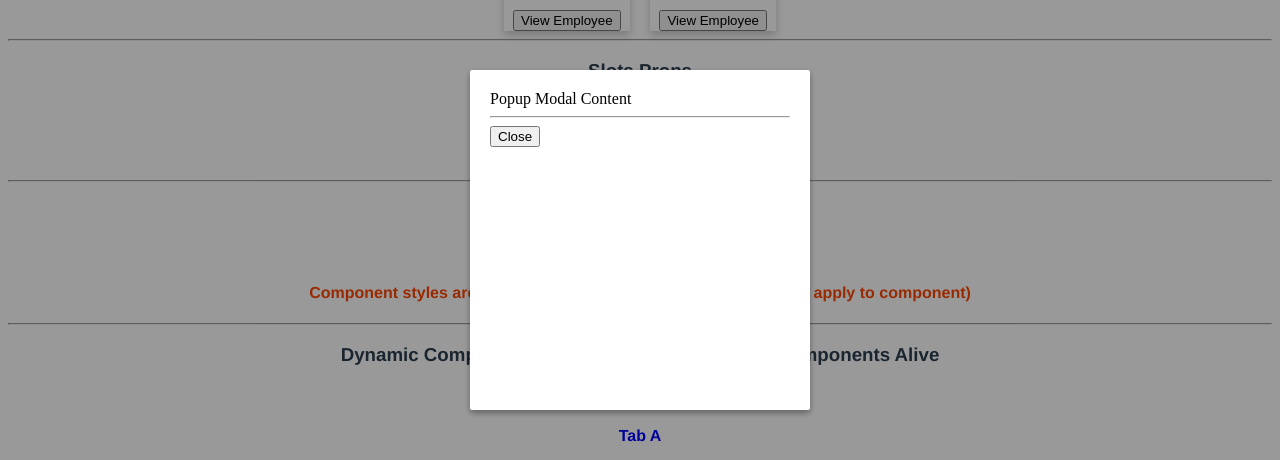
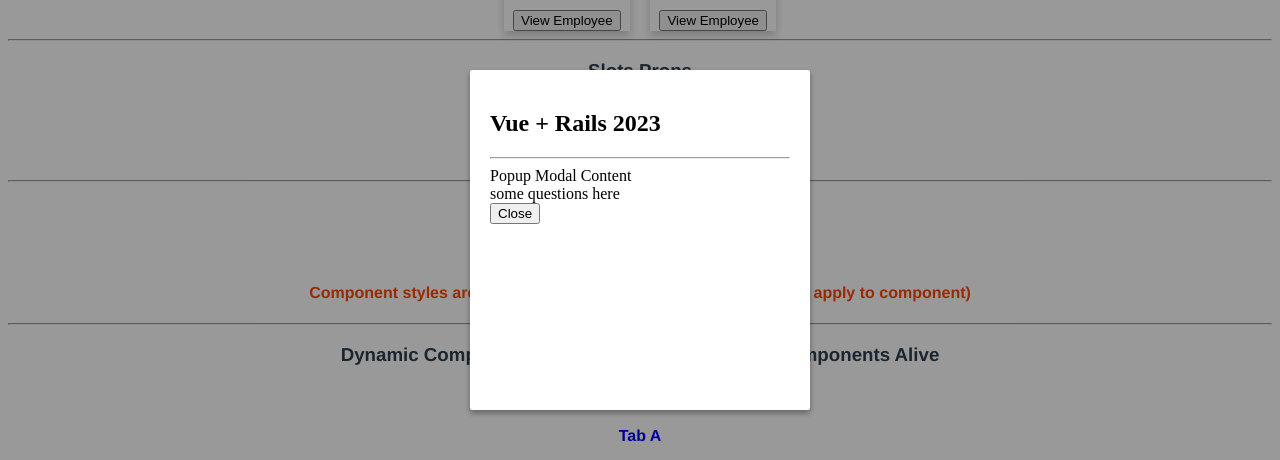
Before and after one commit to valcaro87/vueJS-courses, a Vue app: page / in a window 1280 px wide. Both pictures are taken after a click on the button "Show Modal". Shown: the part 6105-6565 px from the top of the page. Built offline with nearby package versions, Linux system fonts and the light colour scheme.

Commit message:
modal and props improvements

```diff
--- a/src/App.vue
+++ b/src/App.vue
@@ -352,8 +352,15 @@
 
     <button @click="showModal = true">Show Modal</button>
     <teleport to="#modal-root">
-      <ModalComp v-show="showModal" @closeModal="showModal = false">
-        Popup Modal Content
+      <ModalComp v-show="showModal" @closeModal="showModal = false" title="Vue + Rails 2023">
+
+        <template v-slot:defaultClass>
+          Popup Modal Content
+        </template>
+
+        <template v-slot:modalcontentSlotOption>
+          some questions here
+        </template>
       </ModalComp>
     </teleport>
 
--- a/src/components/Modal.vue
+++ b/src/components/Modal.vue
@@ -2,8 +2,21 @@
   <!-- <div class="modal-overlay" @click="$emit('closeModal')"> -->
   <div class="modal-overlay">
     <div class="modal-content">
-      <slot></slot>
+      <h2> {{ title }}</h2>
       <hr />
+
+      <div class="defaultClass">
+        <slot name="defaultClass">
+        </slot>
+      </div>
+
+
+      <div class="modalcontentSlotOption">
+        <slot name="modalcontentSlotOption">
+        </slot>
+      </div>
+
+
       <button @click="$emit('closeModal')">Close</button>
     </div>
   </div>
@@ -13,6 +26,7 @@
 export default {
   name: 'ModalComp',
   emits: ['closeModal'],
+  props: ['title']
 };
 </script>
 
```
